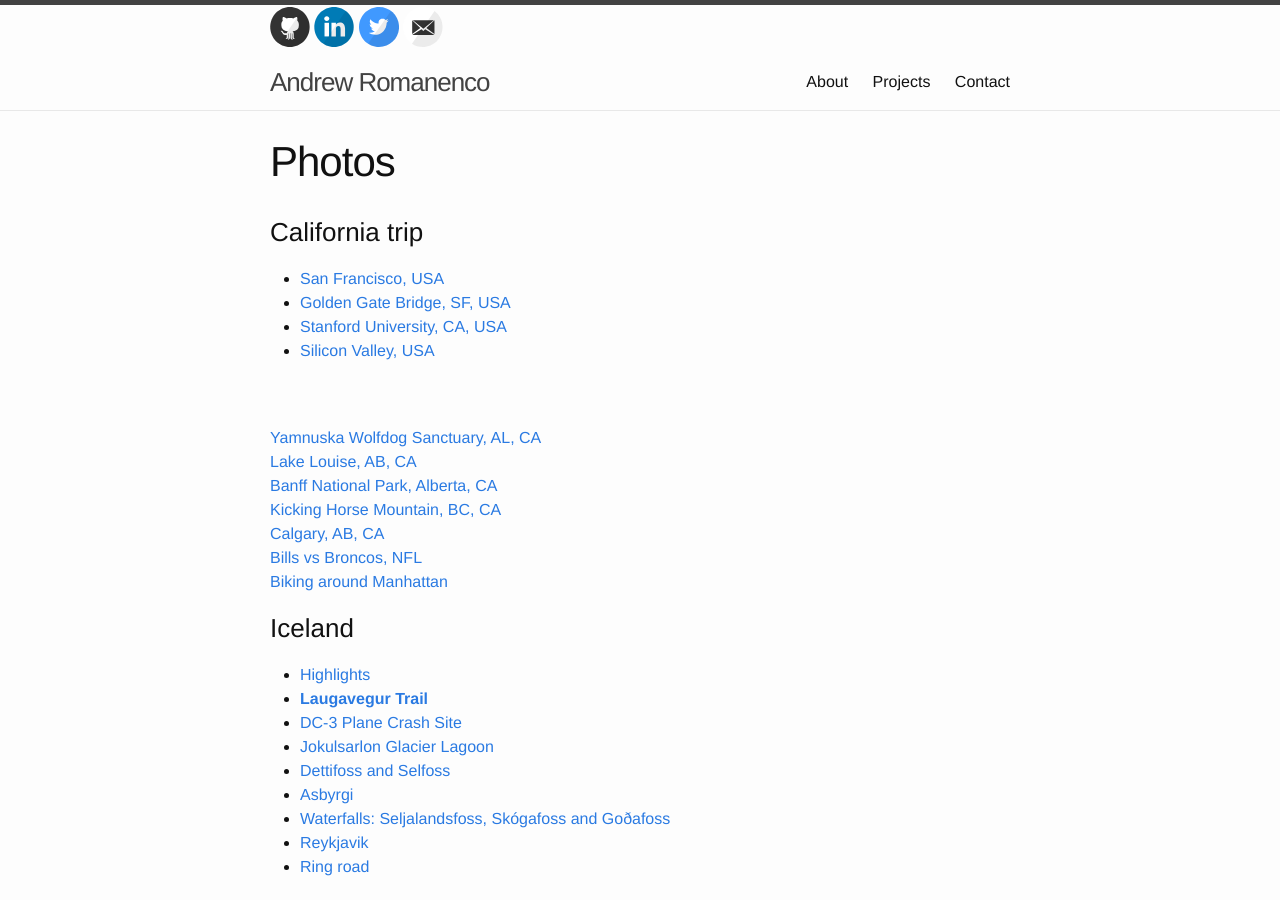
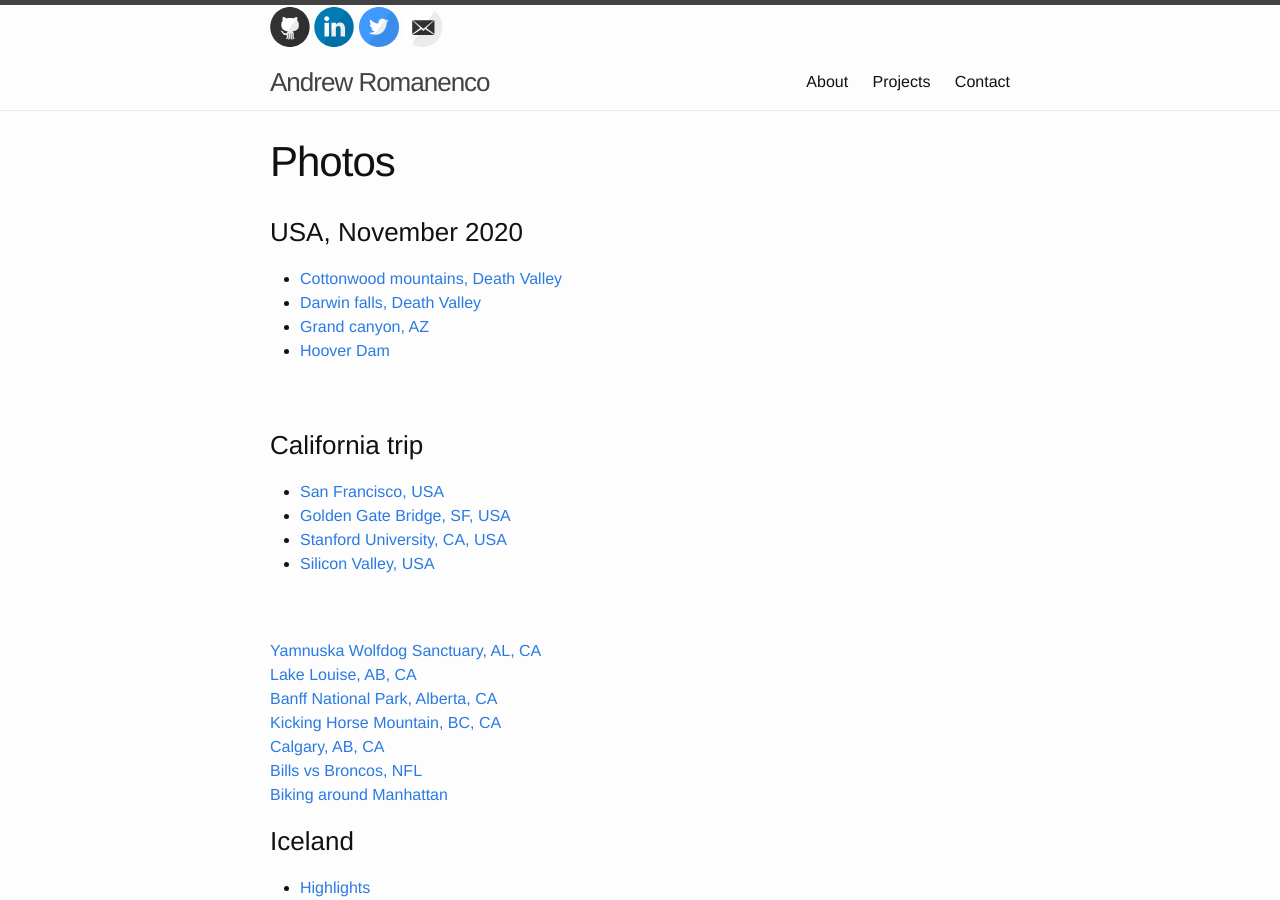
Before and after one commit to andrewromanenco/andrewromanenco.github.io, a Jekyll site: the page built from photos.markdown, in a window 1280 px wide and 900 px high. Built offline with Jekyll 4.4.1, drawn with Linux system fonts in a browser that asks for light colours; comment, search, counter and statistics services are not loaded.

Commit message:
Add nov, 2020 pics

```diff
--- a/photos.markdown
+++ b/photos.markdown
@@ -3,6 +3,13 @@ layout: page
 title: Photos
 permalink: /photos/
 ---
+
+### USA, November 2020
+- <a href="https://photos.google.com/album/AF1QipMs73sl7Z_e7KdtUMgNoOIf-fUUBdUbweV-pyey" target="_blank">Cottonwood mountains, Death Valley</a><br/>
+- <a href="https://photos.google.com/album/AF1QipNRWTz-JgOhMKZv9_MJF5hMdUrgIs9VgrQBvteg" target="_blank">Darwin falls, Death Valley</a><br/>
+- <a href="https://photos.google.com/album/AF1QipM9BIhqdeId34tXfPtHHz_GjuW1WY_0P0LU4M58" target="_blank">Grand canyon, AZ</a><br/>
+- <a href="https://photos.google.com/album/AF1QipMAVjF6_gbz_tuoMk1y9ZHDfH8VHUkifST7IwRd" target="_blank">Hoover Dam</a><br/>
+<br/><br/>
 
 ### California trip
 - <a href="https://photos.app.goo.gl/aNiVB6FuPtkYKh8T8" target="_blank">San Francisco, USA</a><br/>
```
